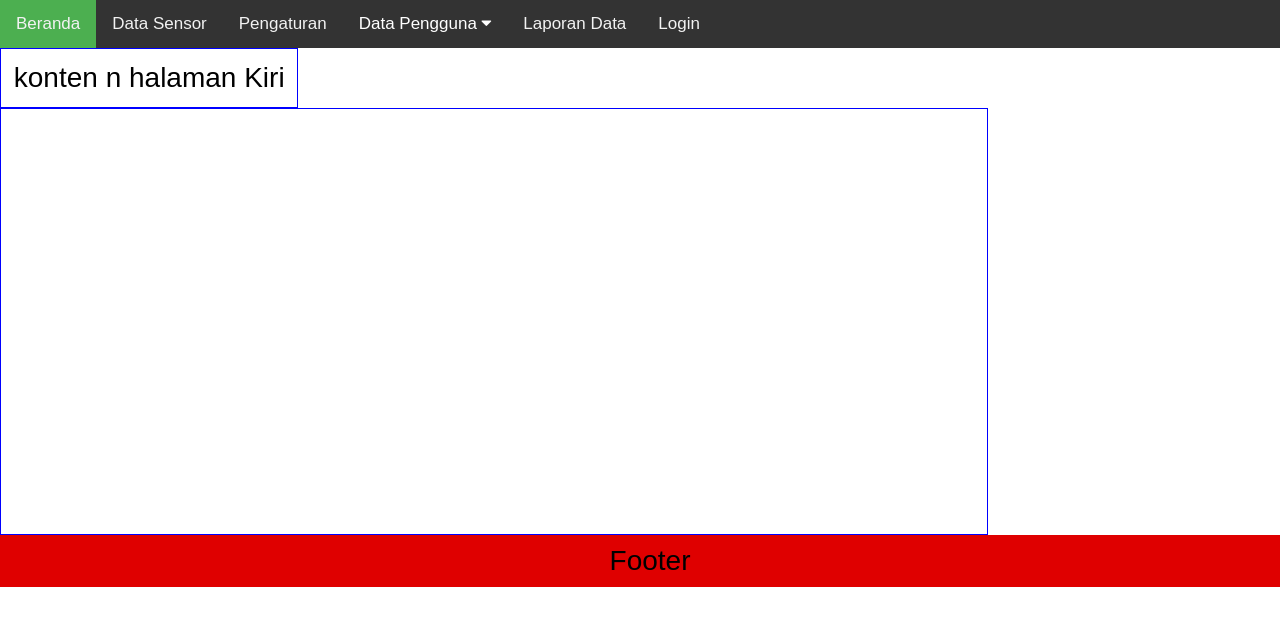
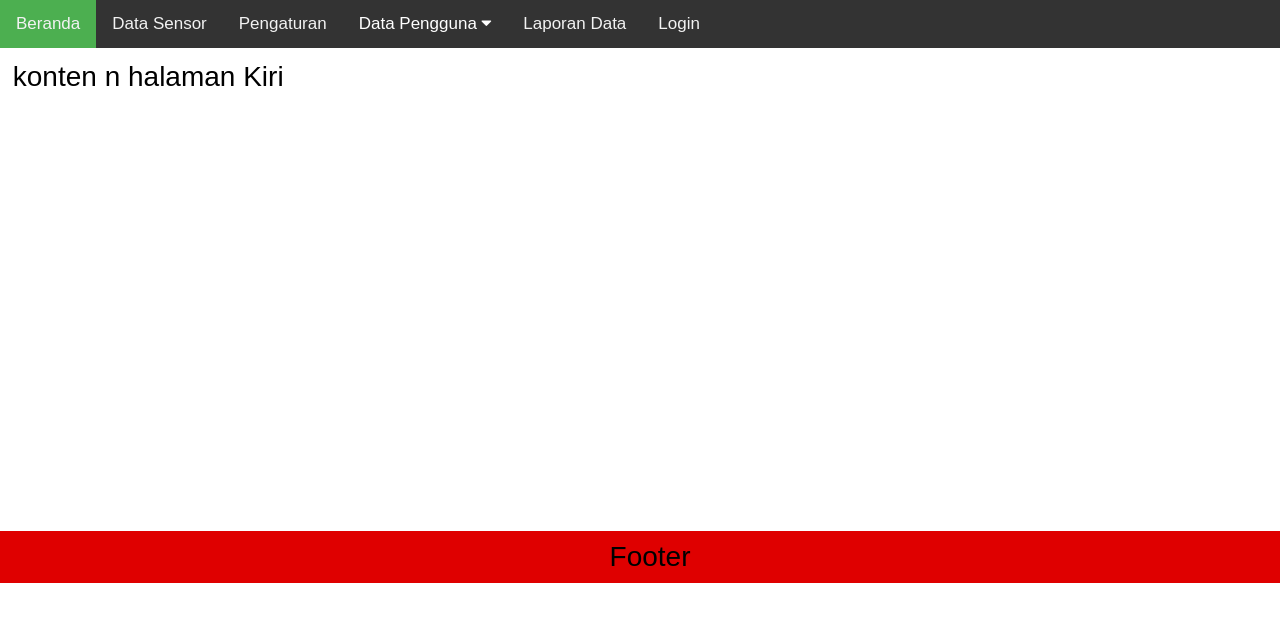
Before and after one commit to yit91/KKP0818, a PHP site: page /index.php in a window 1280 px wide. Shown: the part 62-688 px from the top of the page. Run offline with PHP 8.4, Linux system fonts and the light colour scheme.

Commit message:
mdf=> drpcss

```diff
--- a/Asset/css/dropresp.css
+++ b/Asset/css/dropresp.css
@@ -143,7 +143,7 @@ body {margin:0;font-family:sans-serif;font-size: 28px;}
 }
 .contentL {
   padding: 1%;
-  border: 1px solid blue;
+  /* border: 1px solid blue; */
   height: auto;
   max-width: 25%;
   float: left;
@@ -151,7 +151,7 @@ body {margin:0;font-family:sans-serif;font-size: 28px;}
 .contentR {
   padding: 1%;
   float: left;
-  border: 1px solid blue;
+  /* border: 1px solid blue; */
   min-height: 400px;
   width: 75%;
 
```
